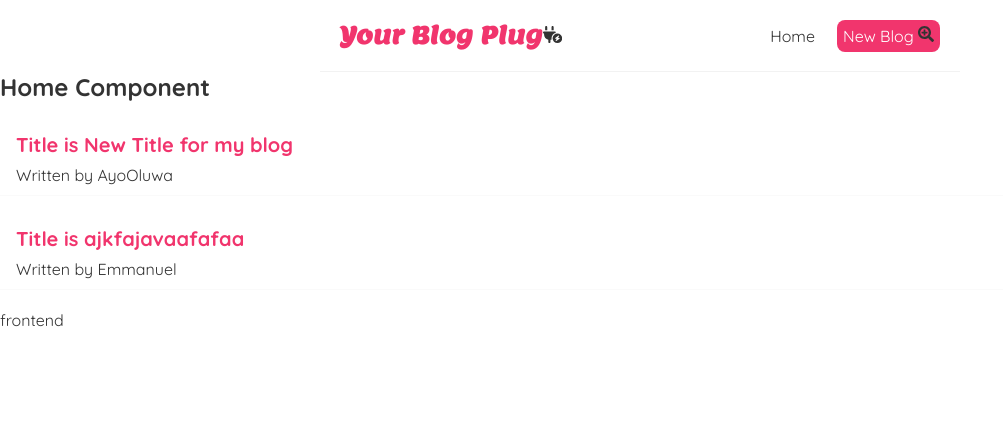
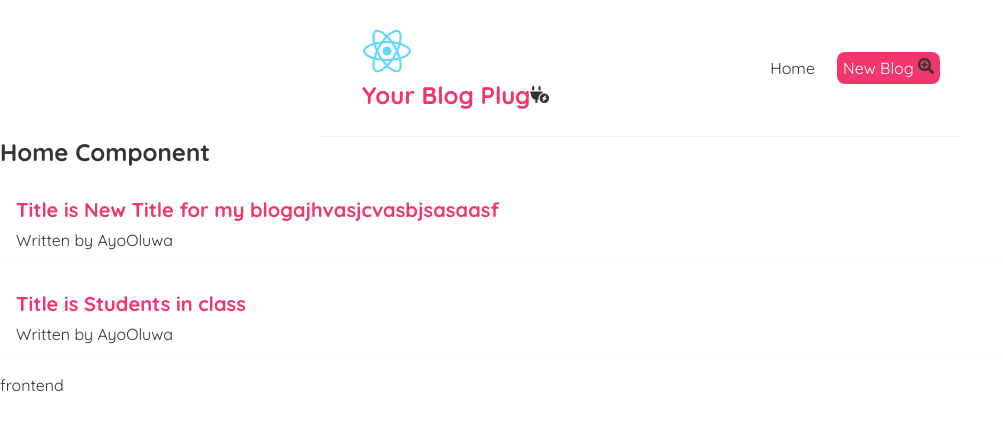
Before and after one commit to Bestbynature/blogger, a React (Create React App) app: page / in a window 1280 px wide. Shown: the top 430 px of the page, without its empty margins (0-1003 px from the left). Built offline with nearby package versions, Linux system fonts and the light colour scheme; data requests are answered from the project's data file; a web font is replaced by a local one.

Commit message:
Add Edit functionality and finising touches

```diff
--- a/data/db.json
+++ b/data/db.json
@@ -1,15 +1,15 @@
 {
   "blogs": [
     {
-      "title": "New Title for my blog",
+      "title": "New Title for my blogajhvasjcvasbjsasaasf",
       "author": "AyoOluwa",
       "body": "This is the body for the blog",
       "id": 8
     },
     {
-      "title": "ajkfajavaafafaa",
-      "author": "Emmanuel",
-      "body": "KCjBcsajcnjcnaslk a.,aca",
+      "title": "Students in class",
+      "author": "AyoOluwa",
+      "body": "Mount Kilimanjaro",
       "id": 9
     }
   ]
--- a/src/Home.js
+++ b/src/Home.js
@@ -9,6 +9,9 @@ const Home = () => {
 
   const { blogs, error, loading } = useFetch('http://localhost:8000/blogs');
 
+  const secret = process.env.REACT_API
+
+  console.log(secret)
 
   return (
     <div className="home">
--- a/src/Navbar.js
+++ b/src/Navbar.js
@@ -6,7 +6,13 @@ const Navbar = () => {
 
   return (
     <nav className="navbar">
+      <Link to={'/'}>
+      <img src="logo192.png" alt="React Logo" className="logo"/>
       <h1 className="blog-plug">Your Blog Plug<FaPlugCircleBolt className="plug"/></h1>
+      </Link>
+
+
+
       <div className="links">
 
         <Link to="/">Home</Link>
--- a/src/components/create.js
+++ b/src/components/create.js
@@ -1,4 +1,4 @@
-import { useState } from "react";
+import { useEffect, useState } from "react";
 import { useNavigate, useParams } from "react-router-dom";
 
 const Create = () => {
@@ -11,6 +11,23 @@ const Create = () => {
   const navigate  = useNavigate()
   const { id } = useParams();
 
+  useEffect(()=>{
+    if(id){
+      fetch(`http://localhost:8000/blogs/${id}`)
+      .then((res)=>{
+        return res.json()
+      })
+      .then((data)=>{
+        setTitle(data.title)
+        setAuthor(data.author)
+        setBody(data.body)
+
+      })
+    }
+  }, [id])
+
+
+
 
   const handleSubmit = (e) => {
     e.preventDefault();
@@ -20,9 +37,12 @@ const Create = () => {
     const newBlog = { title, author, body }
 
     const postUrl = 'http://localhost:8000/blogs'
+    const putUrl = `http://localhost:8000/blogs/${id}`
 
-    fetch(postUrl, {
-      method: 'POST',
+    const resolvedUrl = id ? putUrl : postUrl
+
+    fetch(resolvedUrl, {
+      method: id ? 'PUT' : 'POST',
       headers: { "Content-Type": "application/json"},
       body: JSON.stringify(newBlog)
     })
@@ -37,10 +57,11 @@ const Create = () => {
    }, 3000)
   }
 
-
   return (
     <div className="create">
-      <h2 style={{textAlign: "center"}}>Add a new blog</h2>
+      <h2 style={{textAlign: "center"}}>
+        {id ? `Edit blog number ${id}` :  'Add a new blog'}
+        </h2>
 
       <form onSubmit={handleSubmit}>
         <label>
@@ -75,7 +96,11 @@ const Create = () => {
           ></textarea>
         </label>
 
-        {!loading && <button type="submit">Submit a blog</button>}
+        {!loading && <button type="submit">
+
+          {id ? 'Update your blog' : 'Submit a blog'}
+
+          </button>}
         {loading && <button type="submit" disabled>Posting your Blog...</button>}
       </form>
     </div>
--- a/src/index.css
+++ b/src/index.css
@@ -9,6 +9,10 @@
   font-family: 'Rubik Burned', system-ui;
 
 } */
+
+.logo {
+  width: 50px;
+}
 
 nav > h1 {
   font-family: 'Rubik Burned', system-ui;
```
Also changed, not shown: 1 other file (tests, documents, lock files or other folders).
